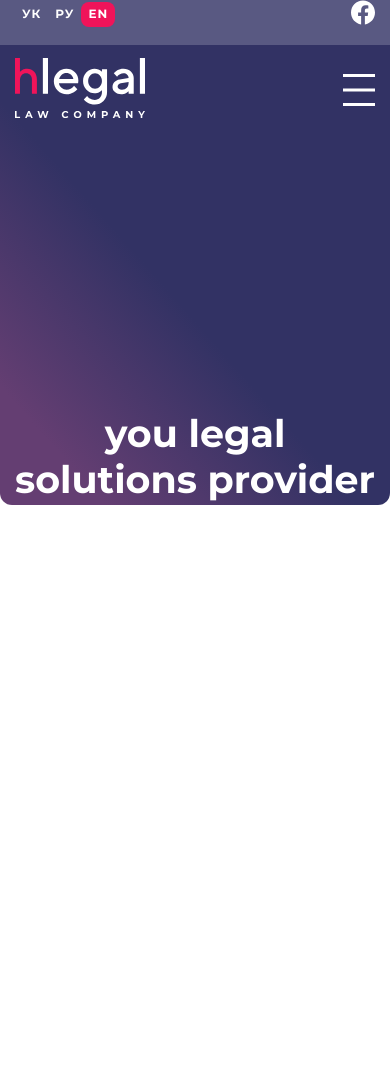
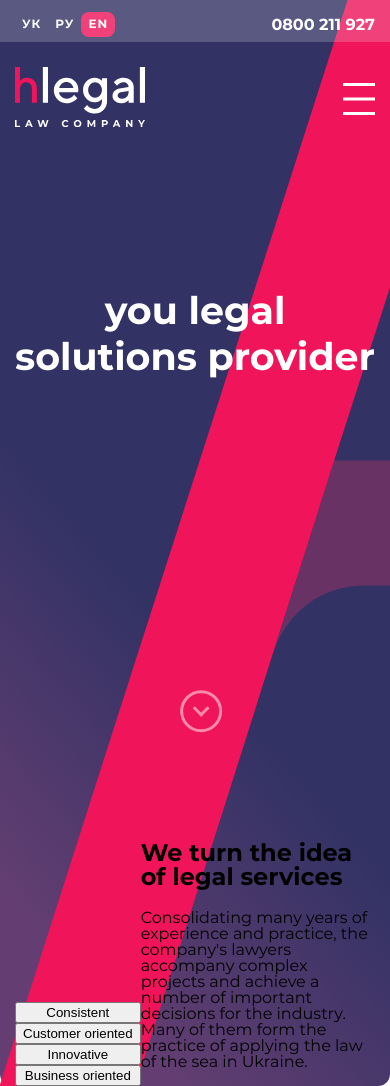
Before and after one commit to Shevanov-Vladyslav/project, a website: page app/index.html in a window 390 px wide. Before the commit the page ends 844 px from the top, so only its background shows below. Drawn offline with Linux system fonts and the light colour scheme.

Commit message:
header done by 40%

```diff
--- a/app/index.html
+++ b/app/index.html
@@ -11,7 +11,9 @@
 <body class="body">
     <header class="header">
         <div class="header__overlay">
+            <div class="header__gray"></div>
             <div class="container header__wrap">
+
                 <section class="header__top">
                     <a class="header__top-logo" href="#">
                         <svg width="130" height="60" viewBox="0 0 130 60" fill="none" xmlns="http://www.w3.org/2000/svg">
@@ -66,8 +68,21 @@
                     </div>
                 </section>
                 <section class="header__h-back">
-                    <h2 class="header__h-back-h2">you legal solutions provider</h2>
-                    <a class="header__h-bach-scroll" href="#"></a>
+                    <h1 class="header__h-back-h2">you legal solutions provider</h1>
+                    <div class="header__h-back-scroll" aria-label="scroll-down">
+                    </div>
+                </section>
+                <section class="header__midle">
+                    <div class="header__midle-list">
+                        <button type="button" class="header__midle-button">Consistent</button>
+                        <button type="button" class="header__midle-button">Customer oriented</button>
+                        <button type="button" class="header__midle-button">Innovative</button>
+                        <button type="button" class="header__midle-button">Business oriented</button>
+                    </div>
+                    <div class="header__midle-inform">
+                        <h2 class="header__midle-h2">We turn the idea of legal services</h2>
+                        <p class="header__midle-text">Consolidating many years of experience and practice, the company's lawyers accompany complex projects and achieve a number of important decisions for the industry. Many of them form the practice of applying the law of the sea in Ukraine.</p>
+                    </div>
                 </section>
             </div>
         </div>
--- a/app/sass/_main.scss
+++ b/app/sass/_main.scss
@@ -13,4 +13,5 @@
     max-width: 1440px;
     min-width: 375px;
     padding: 0 60px;
+    margin: 0 auto;
 }
--- a/app/sass/_variable.scss
+++ b/app/sass/_variable.scss
@@ -2,3 +2,6 @@ $pink-red: #F0145A;
 $white: #ffffff;
 $point-af-bef: #E6E6F0;
 $menu-back: #323264;
+$gray: rgba(245, 245, 250, 0.2);
+$overlay: rgba(0, 0, 0, 0.5);
+$lineral: linear-gradient(228.57deg, #323264 11.93%, #323264 57.17%, #643E72 87.46%);
--- /dev/null
+++ b/app/sass/blocks/_header__h-back.scss
@@ -0,0 +1,72 @@
+.header {
+    &__h-back {
+        padding: 230px 0 105px;
+        &-h2 {
+            font-weight: 700;
+            font-size: 38px;
+            line-height: 46px;
+            text-align: center;
+            color: $white;
+            padding-bottom: 292px;
+        }
+        &-scroll {
+            position: relative;
+            left: 50%;
+            width: 42px;
+            height: 42px;
+            transform:  rotate(225deg) translateX(50%);
+            border: 3px solid $white;
+            opacity: 0.5;
+            border-radius: 50%;
+            &:after {
+                content: ' ';
+                width: 12px;
+                height: 3px;
+                position: absolute;
+                left: 40%;
+                top: 40%;
+                right: 0;
+                background: $white;
+            }
+            &:before {
+                content: ' ';
+                height: 12px;
+                width: 3px;
+                position: absolute;
+                left: 40%;
+                top: 40%;
+                right: 0;
+                background: $white;
+            }
+            &:hover {
+                stroke: $pink-red;
+            }
+        }
+
+    }
+}
+
+
+@media screen and (max-width: 991px) {
+    .header {
+        &__h-back {
+            padding: 214px 0 105px;
+        }
+    }
+}
+
+@media screen and (max-width: 767px) {
+    .header {
+        &__h-back {
+            padding: 238px 0 105px;
+        }
+    }
+}
+
+@media screen and (max-width: 500px) {
+    .header {
+        &__h-back {
+            padding: 98px 0 75px;
+        }
+    }
+}
--- /dev/null
+++ b/app/sass/blocks/_header__midle.scss
@@ -0,0 +1,13 @@
+.header{
+    &__midle {
+        display: flex;
+        &-list {
+            display: flex;
+            justify-content: flex-end;
+            flex-direction: column;
+        }
+        &-button {
+            white-space: nowrap;
+        }
+    }
+}
--- a/app/sass/blocks/_header.scss
+++ b/app/sass/blocks/_header__top.scss
@@ -1,5 +1,5 @@
 .header {
-    background: linear-gradient(228.57deg, #323264 11.93%, #323264 57.17%, #643E72 87.46%);
+    background: $lineral;
     border-radius: 0 0 12px 12px;
     &__overlay {
         position: relative;
@@ -9,19 +9,24 @@
         right: 0;
         width: 100%;
         height: 100%;
-        //background-color: rgba(0, 0, 0, 0.5);
         opacity: 1;
         z-index: 0;
         cursor: pointer;
-        //visibility: hidden;
         transition: visibility .3s, opacity .3s;
     }
     &__wrap {
         background-image: url("../../img/symbol-bac@1x.svg");
         background-repeat: no-repeat;
         background-size: cover;
+        z-index: 0;
+    }
+    &__gray {
+        background: $gray;
+        height: 42px;
+        display: none;
     }
     &__top {
+        padding-top: 50px;
         display: grid;
         grid-template-columns:  1fr auto ;
         grid-template-areas: "logo lan street phone face"
@@ -150,17 +155,6 @@
             bottom: 0;
         }
     }
-    &__h-back {
-        padding: 230px 0 0;
-        &-h2 {
-            font-weight: 700;
-            font-size: 38px;
-            line-height: 46px;
-            text-align: center;
-            color: $white;
-        }
-
-    }
 }
 
 
@@ -192,20 +186,30 @@
 
 @media screen and (max-width: 500px) {
     .header {
+        &__gray {
+            display: block;
+            position: relative;
+            z-index: 2;
+        }
         &__top {
+            margin-top: -45px;
+            padding-top: 15px;
             grid-template-columns: 1fr 1fr;
             grid-template-rows: auto;
-            grid-template-areas:"lan face"
+            grid-template-areas:"lan phone"
                                  "logo burg"
                                  "men men";
             &-facebook {
-                justify-self: end ;
+                display: none;
             }
             &-addresses {
-                display: none;
+                display: none;;
             }
             &-tel {
-                display: none;
+                justify-self: end;
+                &::after {
+                    padding: 0;
+                }
             }
             &-menu {
                 position: absolute;
@@ -224,6 +228,7 @@
                 &.show {
                     transform: translateX(0);
                     opacity: 1;
+                    z-index: 4;
                 }
             }
             &-burger {
@@ -233,12 +238,16 @@
         &__overlay.show {
             visibility: visible;
             opacity: 1;
-            background-color: rgba(0, 0, 0, 0.5);
+            background-color: $overlay
         }
     }
-    .container {
-        background: linear-gradient(to bottom,rgba(245, 245, 250, 0.2) 45px,rgba(245, 245, 250, 0) 0);
-    }
+    //.container::after {
+    //    position: fixed;
+    //    max-width: 500px;
+    //    min-width: 375px;
+    //    height: 45px;
+    //    background: rgba(245, 245, 250, 0.2);
+    //}
 
     .stop-scroll {
         overflow: hidden;
--- a/app/sass/style.scss
+++ b/app/sass/style.scss
@@ -2,4 +2,6 @@
 @import "fonts";
 @import "main";
 
-@import "blocks/header";
+@import "blocks/header__top";
+@import "blocks/header__h-back";
+@import "blocks/header__midle";
```
Also changed, not shown: app/css/style.css, app/img/scroll-down.svg (added), 1 other file.
